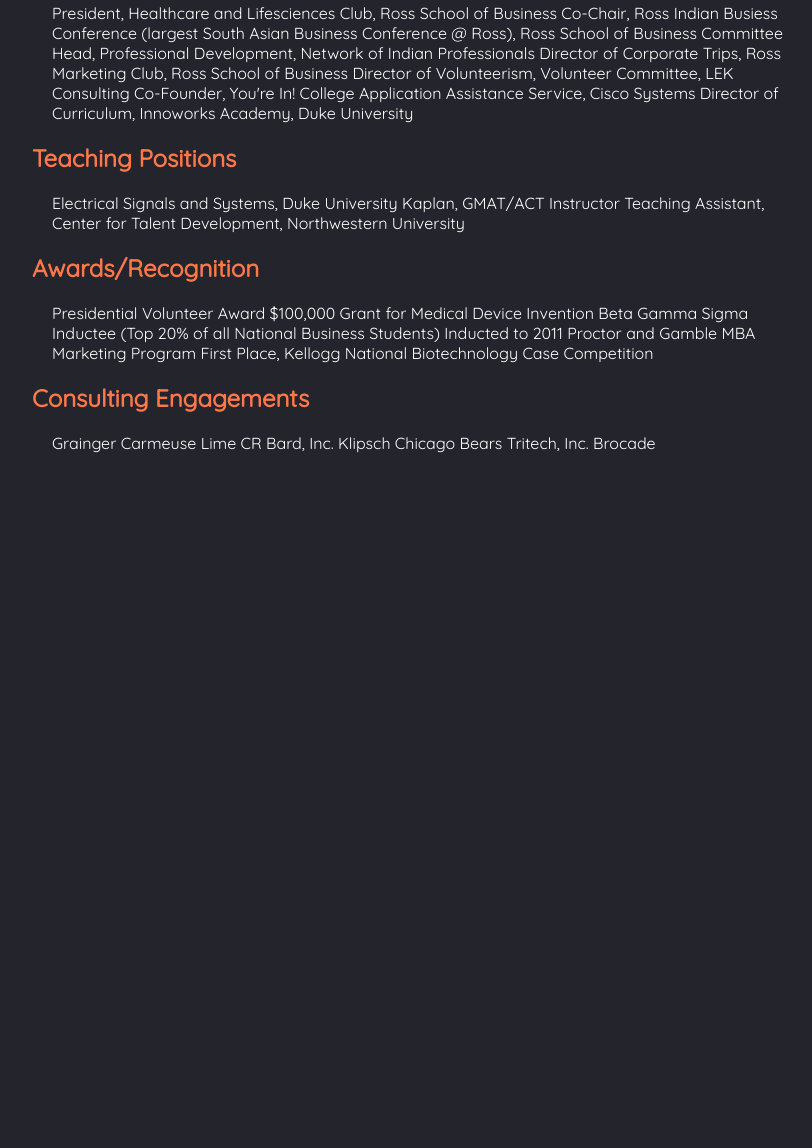
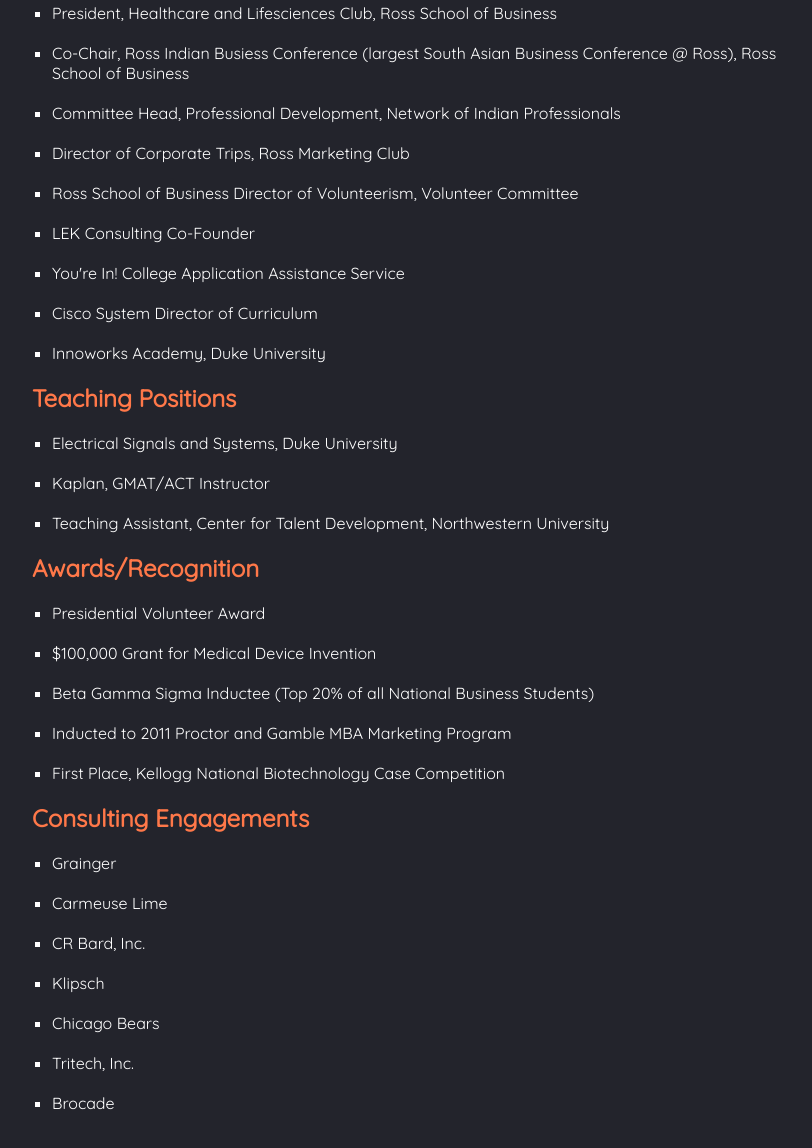
Before and after one commit to amit-site/amit-site.github.io, a plain HTML site: page experience.html in a window 1280 px wide. Shown: the part 232-1380 px from the top of the page, without its empty margins (208-1020 px from the left). Before the commit the page ends 1325 px from the top, so only its background shows below. Drawn offline with Linux system fonts and the light colour scheme.

Commit message:
Formatted as lists, tidied up the HTML in experience section

```diff
--- a/experience.html
+++ b/experience.html
@@ -92,44 +92,82 @@ ZZZZZZ$$$NMMMMMMMNNNMNMMNNNNNNMMMMMNNDNNNNNMNMNMMNNNNMMMMMMMNNNNNMNNNNNNNMMMMOOO
 	<article>
 		<h2><a href="">Leadership Positions</a></h2>
 
-		<p>
+		<ul>
+			<li>
 				President, Healthcare and Lifesciences Club, Ross School of Business
+			</li>
+			<li>
 				Co-Chair, Ross Indian Busiess Conference (largest South Asian Business Conference @ Ross), Ross School of Business
+			</li>
+			<li>
 				Committee Head, Professional Development, Network of Indian Professionals
-			Director of Corporate Trips, Ross Marketing Club, Ross School of Business
-			Director of Volunteerism, Volunteer Committee, LEK Consulting
-			Co-Founder, You're In! College Application Assistance Service, Cisco Systems
-			Director of Curriculum, Innoworks Academy, Duke University
+			</li>
+			<li>
+				Director of Corporate Trips, Ross Marketing Club
+			</li>
+			<li>
+				Ross School of Business
+				Director of Volunteerism, Volunteer Committee
+			</li>
+			<li>
+				LEK Consulting Co-Founder
+			</li>
+			<li>
+				You're In! College Application Assistance Service
+			</li>
+			<li>
+				Cisco System Director of Curriculum
+			</li>
+			<li>
+				Innoworks Academy, Duke University
+			</li>
+		</ul>
 
 		<h2><a href="">Teaching Positions</a></h2>
 
-		<p>
+		<ul>
+			<li>
 				Electrical Signals and Systems, Duke University
+			</li>
+			<li>
 				Kaplan, GMAT/ACT Instructor
+			</li>
+			<li>
 				Teaching Assistant, Center for Talent Development, Northwestern University
-		</p>
+			</li>
+		</ul>
 
 		<h2><a href="">Awards/Recognition</a></h2>
 
-		<p>
+		<ul>
+			<li>
 				Presidential Volunteer Award
+			</li>
+			<li>
 				$100,000 Grant for Medical Device Invention
+			</li>
+			<li>
 				Beta Gamma Sigma Inductee (Top 20% of all National Business Students)
+			</li>
+			<li>
 				Inducted to 2011 Proctor and Gamble MBA Marketing Program
+			</li>
+			<li>
 				First Place, Kellogg National Biotechnology Case Competition
-		</p>
+			</li>
+		</ul>
 
 		<h2><a href="">Consulting Engagements</a></h2>
 
-		<p>
-			Grainger
-			Carmeuse Lime
-			CR Bard, Inc.
-			Klipsch
-			Chicago Bears
-			Tritech, Inc.
-			Brocade
-		</p>
+		<ul>
+			<li>Grainger</li>
+			<li>Carmeuse Lime</li>
+			<li>CR Bard, Inc.</li>
+			<li>Klipsch</li>
+			<li>Chicago Bears</li>
+			<li>Tritech, Inc.</li>
+			<li>Brocade</li>
+		</ul>
 	</article>
 
 	<!-- <article>
--- a/styles.css
+++ b/styles.css
@@ -192,9 +192,18 @@ article p {
 	margin: 20px;
 }
 
+article li{
+	color:white;
+	margin:20px;
+}
+
 article p a {
 	display: inline-block;
 	padding-left: 20px;
+}
+
+article ul {
+	list-style-type: square;
 }
 
  /* Responsive Design */
```
Lines whose indentation alone changed are shown as unchanged.
